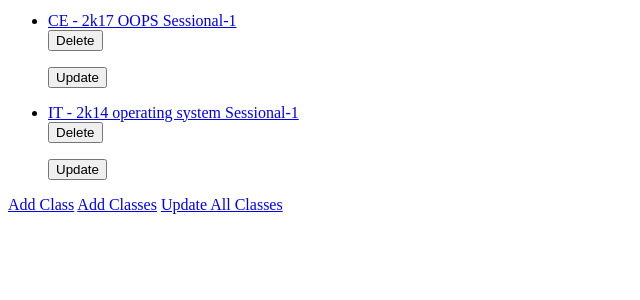
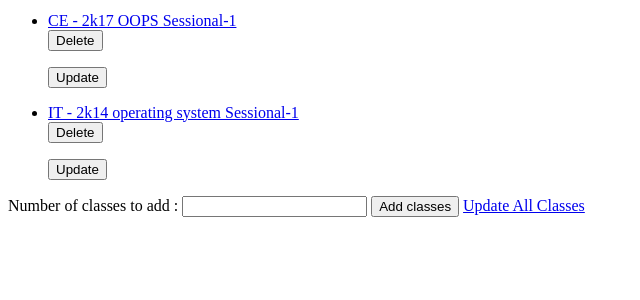
Before and after one commit to scorpion-ajay/parinaam, a Django app: page /Classes/ in a window 1280 px wide. Shown: the part 176-476 px from the top of the page, without its empty margins (0-640 px from the left). Run offline with Django 3.2, Linux system fonts and the light colour scheme; data comes from the database, SQL or seed files in the repository; both versions use the stored data as it was after the commit.

Commit message:
added user input for add classes

```diff
--- a/Proj/Classes/forms.py
+++ b/Proj/Classes/forms.py
@@ -23,3 +23,7 @@ class MarksForm(forms.ModelForm):
     class Meta:
         model = Marks
         fields = ['roll', 'marks_obt']
+
+
+class AddClasses(forms.Form):
+    num = forms.IntegerField(label='Add number of classes to be added..')
--- a/Proj/Classes/models.py
+++ b/Proj/Classes/models.py
@@ -1,9 +1,19 @@
 from django.db import models
+from django.contrib.auth.models import User
 from django.urls import reverse
 
 
-# Create your models here.
+class Profile(models.Model):
+    user = models.OneToOneField(User, on_delete=models.CASCADE)
+    name = models.CharField(max_length=1000)
+    phone = models.IntegerField(null=True)
+
+    def __str__(self):
+        return self.name
+
+
 class Classes(models.Model):
+    # user = models.ForeignKey(UserProfile, on_delete=models.CASCADE)
     batch = models.CharField(max_length=100, null=True)
     discipline = models.CharField(max_length=100, null=True)
     subject = models.CharField(max_length=100, null=True)
--- a/Proj/Classes/templates/Classes/index.html
+++ b/Proj/Classes/templates/Classes/index.html
@@ -17,6 +17,13 @@
 {% else %}
     <h3>Oops, You don't have any classes :(</h3>
 {% endif %}
-<a href="{% url 'Classes:add-class' %}">Add Class</a>
-<a href="{% url 'Classes:add-classes' %}">Add Classes</a>
+<label>Number of classes to add : </label>
+<input type="number" id="num">
+<button onclick="myFxn()">Add classes</button>
 <a href="{% url 'Classes:update-classes' %}">Update All Classes</a>
+<script>
+    function myFxn(){
+        var num = document.getElementById("num").value;
+        window.location = "{% url 'Classes:add-classes' 12345 %}".replace(/12345/,num.toString());
+    }
+</script>
--- a/Proj/Classes/urls.py
+++ b/Proj/Classes/urls.py
@@ -13,11 +13,8 @@ urlpatterns = [
     # /Classes/<classes_id>
     url(r'^(?P<classes_id>[0-9]+)/$', views.marks, name='marks'),
 
-    # /Classes/add-class/
-    url(r'^add-class/$', views.add_class, name='add-class'),
-
     # /Classes/add-classes/
-    url(r'^add-classes/$', views.add_classes, name='add-classes'),
+    url(r'^add-classes/(?P<num>[0-9]+)/$', views.add_classes, name='add-classes'),
 
     # /Classes/add-marks/
     url(r'^(?P<classes_id>[0-9]+)/add-marks/$', views.add_marks, name='add-marks'),
--- a/Proj/Classes/views.py
+++ b/Proj/Classes/views.py
@@ -4,9 +4,8 @@ from .models import Classes, Marks
 from django.urls import reverse
 from django.contrib.auth import authenticate, login
 from django.forms.models import modelformset_factory
-from .forms import ClassesForm, MarksForm, UserForm
+from .forms import ClassesForm, MarksForm, UserForm, AddClasses
 from django.shortcuts import render, get_object_or_404, redirect, HttpResponseRedirect
-from django.views.generic.edit import CreateView, UpdateView, DeleteView
 
 app_name = 'Classes'
 
@@ -44,8 +43,9 @@ def update_classes(request):
     return render(request, 'Classes/formset.html', {'formset': formset})
 
 
-def add_classes(request):
-    ClassesFormSet = modelformset_factory(Classes, form=ClassesForm, extra=2)
+def add_classes(request, num):
+    para = int('0' + num)
+    ClassesFormSet = modelformset_factory(Classes, form=ClassesForm, extra=para)
     formset = ClassesFormSet(request.POST or None, request.FILES or None, queryset=Classes.objects.none())
     if request.method == 'POST':
         if formset.is_valid():
@@ -62,7 +62,7 @@ def add_classes(request):
                     exam_name=exam_name,
                 )
             return HttpResponseRedirect(reverse('Classes:index'))
-    return render(request, 'Classes/formset.html',{'formset': formset})
+    return render(request, 'Classes/formset.html', {'formset': formset})
 
 
 def update_all_marks(request, classes_id):
@@ -92,15 +92,6 @@ def marks(request, classes_id):
     classes = get_object_or_404(Classes, pk=classes_id)
     marks_qs = Marks.objects.all().filter(classes=classes_id).order_by('roll')
     return render(request, 'Classes/marks.html', {'classes': classes, 'marks_qs': marks_qs})
-
-
-def add_class(request):
-    form = ClassesForm(request.POST or None, request.FILES or None)
-    if form.is_valid():
-        classes = form.save(commit=False)
-        classes.save()
-        return HttpResponseRedirect(reverse('Classes:index'))
-    return render(request, 'Classes/classes_form.html', {'form': form})
 
 
 def add_marks(request, classes_id):
```
Also changed, not shown: Proj/Classes/migrations/0013_profile.py (added), Proj/Classes/templates/Classes/base.html (added), Proj/db.sqlite3.
